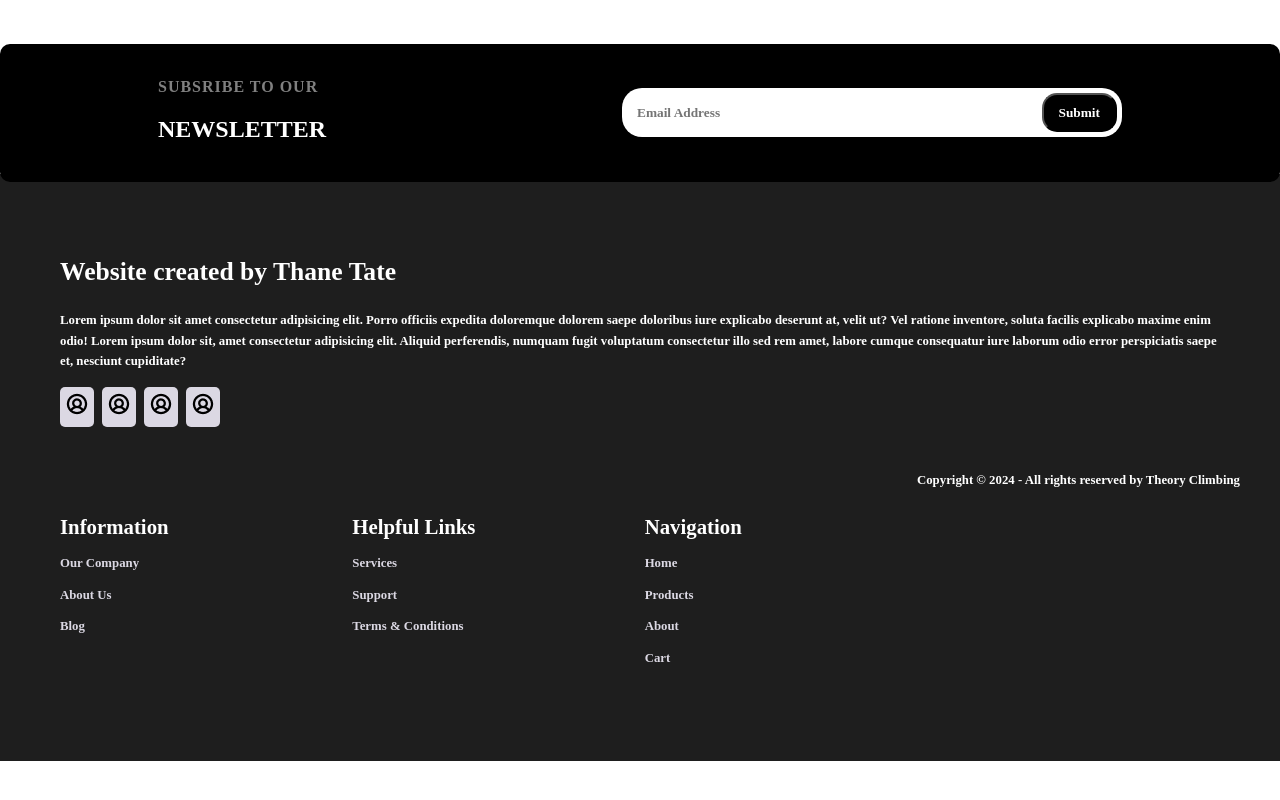
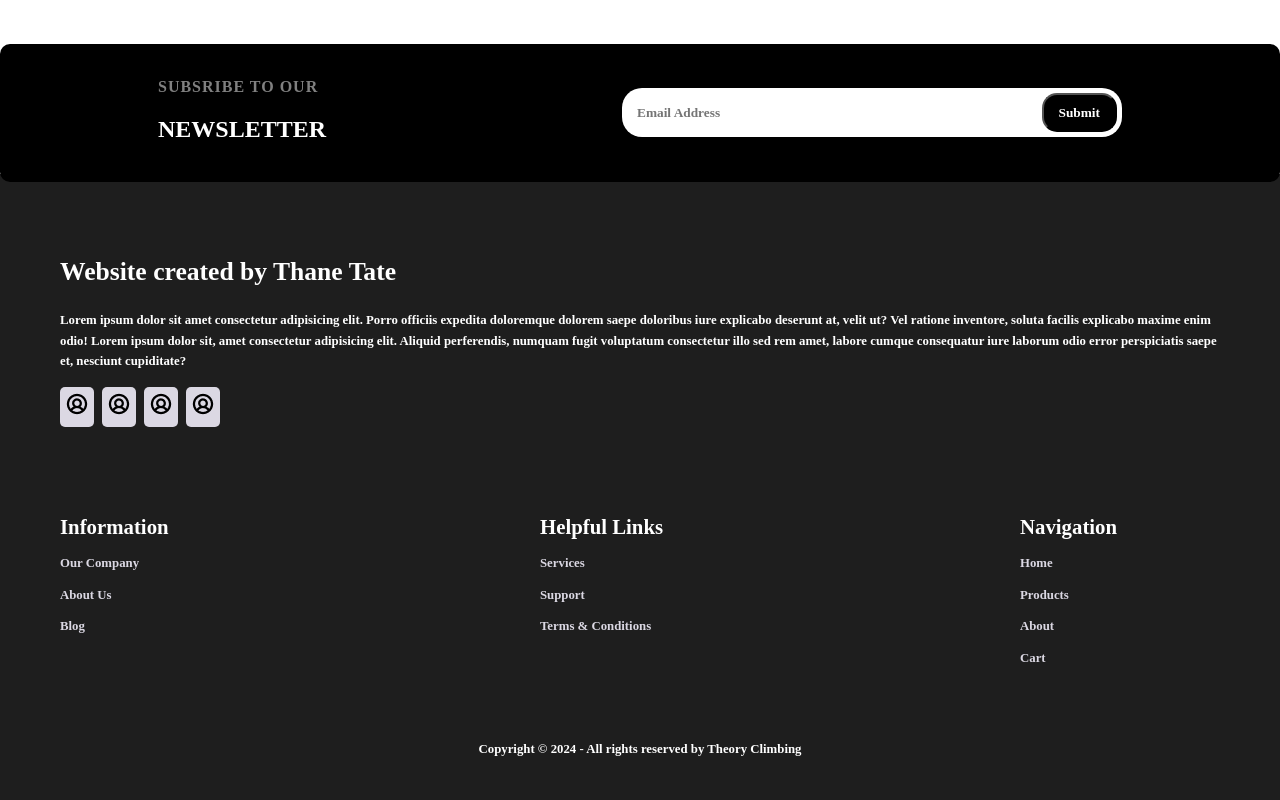
Before and after one commit to thanetate/Theory-Climbing, a Next.js app in the folder my-app/: page / in a window 1280 px wide. Shown: the part 1752-2552 px from the top of the page. Before the commit the page ends 2513 px from the top, so only its background shows below. Built offline with nearby package versions, Linux system fonts and the light colour scheme; no server answers.

Commit message:
footer change

```diff
--- a/my-app/app/globals.css
+++ b/my-app/app/globals.css
@@ -361,10 +361,17 @@ header ul li:hover {
 .links a:hover {
   color: #303035;
 }
+.copyright-container {
+  display: flex;
+  justify-content: center;
+  align-items: center;
+  width: 100%; /* Full width */
+  height: 100%; /* Full height */
+}
 .copyright {
   color: white;
   font-size: 0.8rem;
-  margin: 20px 0px;
+  margin: 20px 0;
   display: flex;
   justify-content: center;
   text-align: center;
--- a/my-app/components/footer/footer.tsx
+++ b/my-app/components/footer/footer.tsx
@@ -68,7 +68,11 @@ export default function Footer() {
           Cart
         </a>
       </div>
-			<p className="copyright">Copyright © 2024 - All rights reserved by Theory Climbing</p>
+      <div className="copyright-container">
+        <p className="copyright">
+          Copyright © 2024 - All rights reserved by Theory Climbing
+        </p>
+      </div>
     </div>
   );
 }
```
Lines whose indentation alone changed are shown as unchanged.
